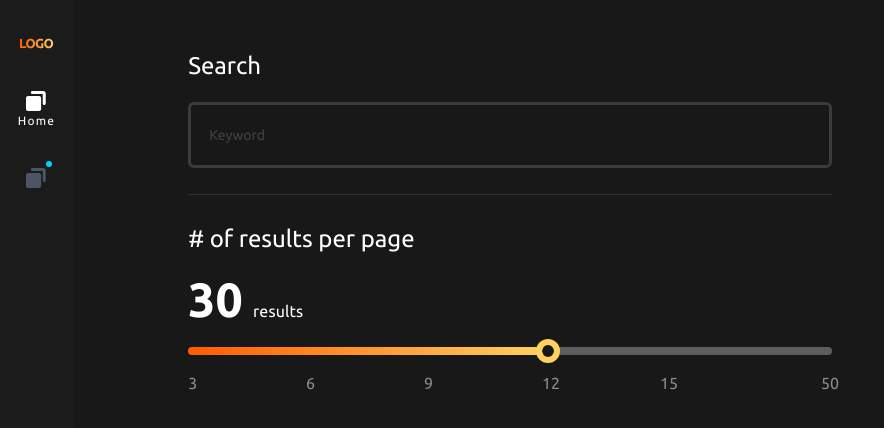
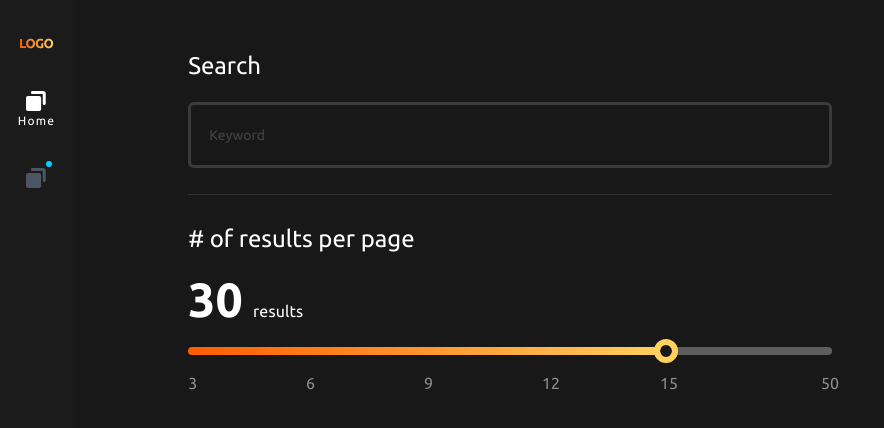
Before and after one commit to outsider987/Aha_Frontend, a React app: page /main in a window 1280 px wide. Shown: the top 428 px of the page, without its empty margins (0-884 px from the left). Built offline with nearby package versions, Linux system fonts and the light colour scheme.

Commit message:
fix: refine algorithm

```diff
--- a/src/components/Slider.tsx
+++ b/src/components/Slider.tsx
@@ -1,4 +1,4 @@
-import React, {useEffect, useState} from 'react';
+import React, {useEffect, useRef, useState} from 'react';
 interface Props {
   className?: string;
   max: number;
@@ -16,10 +16,21 @@ const Slider: React.FC<Props> = ({
   setInput,
   value,
 }) => {
-  const forwardStep = getStepValueBySliderPercentage(min, max);
-  const [stepValue, setStep] = useState(forwardStep);
-  const [sliderValue, setSliderValue] = useState(stepValue * 3 + min);
+  const space = 4;
+  const valueRange = max - min;
+  const forwardSliderStep = getStepValueBySliderPercentage(valueRange);
+  const maxStepConstant = (max - min) / 4;
   const baseStepRange = Math.floor(max / 16.66);
+  const [sliderValue, setSliderValue] = useState(
+      convertValueToSliderValue(
+          value - min,
+          forwardSliderStep,
+          min,
+          baseStepRange,
+      ),
+  );
+  //   const [sliderValue, setSliderValue] = useState(forwardSliderStep * 4 + min);
+
   // make li array
   const countList = [min].concat(
       Array.from({length: 4}, (_, i) => i + 1).map(
@@ -28,13 +39,28 @@ const Slider: React.FC<Props> = ({
   );
   countList.push(max);
 
-  const onInputChange = (e: React.ChangeEvent<HTMLInputElement>) => {
-    console.log(e.target.value);
-    setSliderValue(Number(e.target.value));
+  const onSliderInputChange = (e: React.ChangeEvent<HTMLInputElement>) => {
+    const inputValue = convertSliderValueToValue(Number(e.target.value), min);
+
+    if (inputValue > baseStepRange * (space + 1)) {
+      setSliderValue(max);
+      e.target.step = `${maxStepConstant}`;
+    } else {
+      const value =
+        Number(e.target.step) === maxStepConstant &&
+        (space + 1) * baseStepRange !== inputValue ?
+          Number(e.target.value) + (maxStepConstant - forwardSliderStep) :
+          Number(e.target.value);
+      setSliderValue(value);
+      e.target.value = `${Number(e.target.value)}`;
+      e.target.step = `${forwardSliderStep}`;
+    }
   };
 
   useEffect(() => {
-    setInput(convertSliderValueToValue(sliderValue, min));
+    const inputValue = convertSliderValueToValue(sliderValue, min);
+
+    setInput(inputValue);
   }, [sliderValue]);
   const getBackgroundSize = () => {
     return {
@@ -46,14 +72,15 @@ const Slider: React.FC<Props> = ({
   return (
     <div className={`slide_group  ${className}`}>
       <input
+        id="input"
         value={sliderValue}
         className="slider z-[99] "
         type="range"
         min={min}
         max={max}
-        step={stepValue}
+        step={forwardSliderStep}
         style={getBackgroundSize()}
-        onChange={onInputChange}
+        onInput={onSliderInputChange}
       />
 
       <ul className="flex w-full relative  mt-4">
@@ -99,25 +126,42 @@ function convertValueToBackGroundSize(
  * slider value have to convert to real input value
  * every step range percentage  is 18.75% and last step is 24.97%
  * and every li is 18.31%
- *@param {number} inputMin
- *@param {number} inputMax
- *@return {number}The sum of the two numbers.
+ *@param {number} valueRange
+ *@return {number}
  */
-function getStepValueBySliderPercentage(inputMin: number, inputMax: number) {
-  const range = inputMax - inputMin;
-  const result = range * (18.75 / 100);
-
+function getStepValueBySliderPercentage(valueRange: number) {
+  const result = valueRange * (18.75 / 100);
   return result - 0.05;
 }
-/**
+/** slider value to value
  * convert value back
  *@param {number} sliderValue
  *@param {number} inputMin
- *@return {number}The sum of the two numbers.
+ *@return {number}
  */
 function convertSliderValueToValue(sliderValue: number, inputMin: number) {
   const result = Math.round(sliderValue - inputMin) / 3;
   return Math.round(result + inputMin);
 }
 
+/** value to slider value
+ * convert value back
+ *@param {number} value
+ *@param {number} forwardSliderStep
+ *@param {number} inputMin
+ *@param {number} baseStepRange
+ *@return {number}
+ */
+function convertValueToSliderValue(
+    value: number,
+    forwardSliderStep: number,
+    inputMin: number,
+    baseStepRange: number,
+) {
+  const sliderValue = value / baseStepRange;
+  const result = Math.floor(sliderValue * forwardSliderStep);
+
+  return result + inputMin;
+}
+
 export default Slider;
--- a/src/views/Home/Main.tsx
+++ b/src/views/Home/Main.tsx
@@ -4,7 +4,7 @@ import Slider from '~/components/Slider';
 
 const Main = () => {
   const [searchValue, setSearchInput] = useState('');
-  const [sliderValue, setSliderInput] = useState(3);
+  const [sliderValue, setSliderInput] = useState(15);
   useEffect(() => {
     console.log(sliderValue);
   }, [sliderValue]);
```
